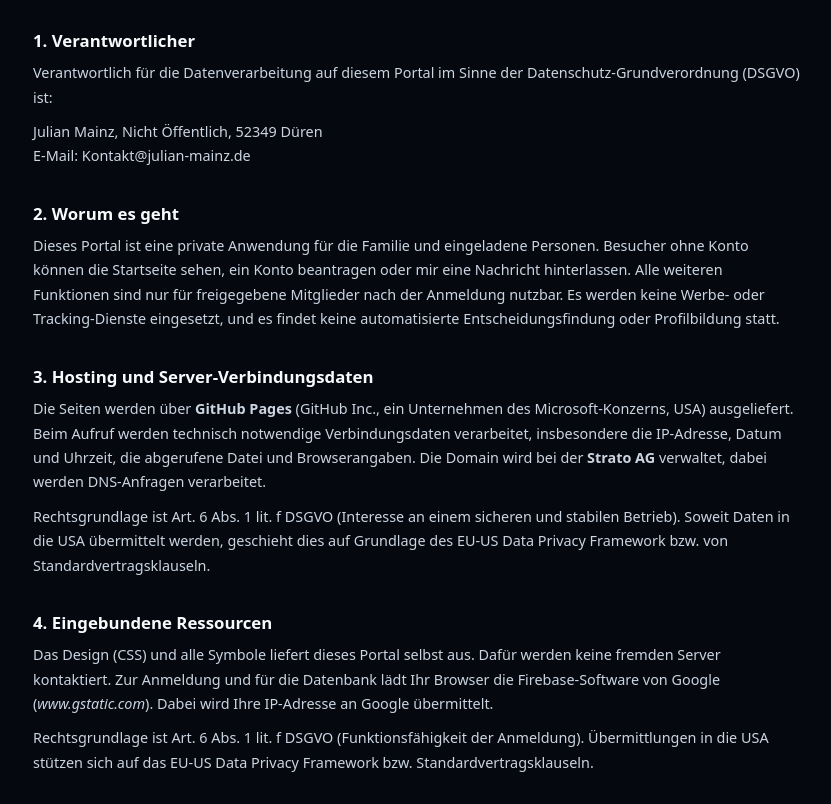
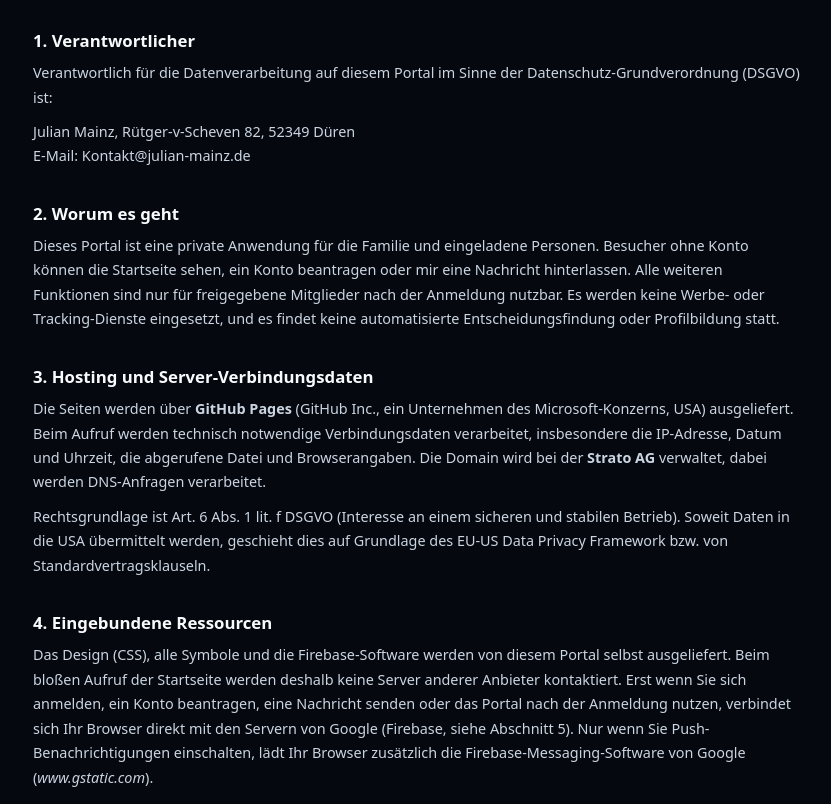
Before and after one commit to Julian-Mainz/Familie-Mainz-HUB, a website: page datenschutz.html in a window 1280 px wide. Shown: the part 124-928 px from the top of the page, without its empty margins (223-1054 px from the left). Drawn offline with Linux system fonts and the light colour scheme.

Commit message:
Update datenschutz.html

```diff
--- a/datenschutz.html
+++ b/datenschutz.html
@@ -33,7 +33,7 @@
 
         <h2>1. Verantwortlicher</h2>
         <p>Verantwortlich für die Datenverarbeitung auf diesem Portal im Sinne der Datenschutz-Grundverordnung (DSGVO) ist:</p>
-        <p>Julian Mainz, Nicht Öffentlich, 52349 Düren<br>
+        <p>Julian Mainz, Rütger-v-Scheven 82, 52349 Düren<br>
            E-Mail: Kontakt@julian-mainz.de</p>
 
         <h2>2. Worum es geht</h2>
@@ -44,8 +44,7 @@
         <p>Rechtsgrundlage ist Art. 6 Abs. 1 lit. f DSGVO (Interesse an einem sicheren und stabilen Betrieb). Soweit Daten in die USA übermittelt werden, geschieht dies auf Grundlage des EU-US Data Privacy Framework bzw. von Standardvertragsklauseln.</p>
 
         <h2>4. Eingebundene Ressourcen</h2>
-        <p>Das Design (CSS) und alle Symbole liefert dieses Portal selbst aus. Dafür werden keine fremden Server kontaktiert. Zur Anmeldung und für die Datenbank lädt Ihr Browser die Firebase-Software von Google (<i>www.gstatic.com</i>). Dabei wird Ihre IP-Adresse an Google übermittelt.</p>
-        <p>Rechtsgrundlage ist Art. 6 Abs. 1 lit. f DSGVO (Funktionsfähigkeit der Anmeldung). Übermittlungen in die USA stützen sich auf das EU-US Data Privacy Framework bzw. Standardvertragsklauseln.</p>
+        <p>Das Design (CSS), alle Symbole und die Firebase-Software werden von diesem Portal selbst ausgeliefert. Beim bloßen Aufruf der Startseite werden deshalb keine Server anderer Anbieter kontaktiert. Erst wenn Sie sich anmelden, ein Konto beantragen, eine Nachricht senden oder das Portal nach der Anmeldung nutzen, verbindet sich Ihr Browser direkt mit den Servern von Google (Firebase, siehe Abschnitt 5). Nur wenn Sie Push-Benachrichtigungen einschalten, lädt Ihr Browser zusätzlich die Firebase-Messaging-Software von Google (<i>www.gstatic.com</i>).</p>
 
         <h2>5. Firebase (Google): Anmeldung, Datenbank, Benachrichtigungen</h2>
         <p>Für Anmeldung, Speicherung der Inhalte und Push-Benachrichtigungen nutze ich <b>Firebase Authentication</b>, <b>Cloud Firestore</b> und <b>Firebase Cloud Messaging</b> von Google Ireland Limited, Gordon House, Barrow Street, Dublin 4, Irland (teilweise auch Google LLC, USA). Der Datenbankstandort ist eur3 (Europa). Übermittlungen in Drittländer erfolgen auf Grundlage des EU-US Data Privacy Framework bzw. Standardvertragsklauseln.</p>
```
